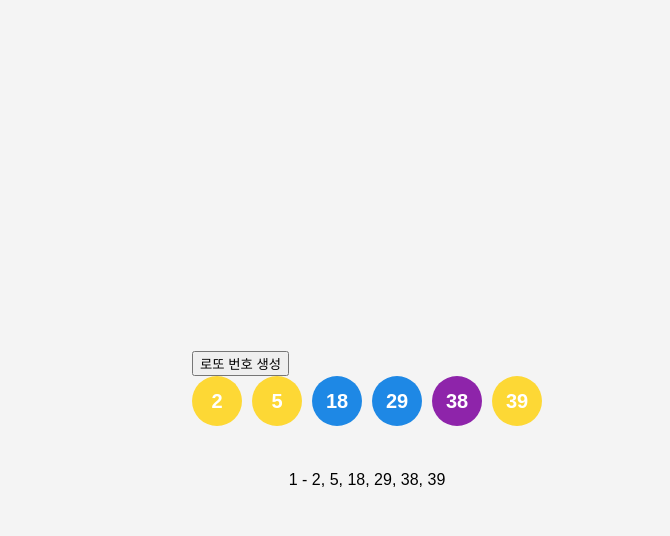
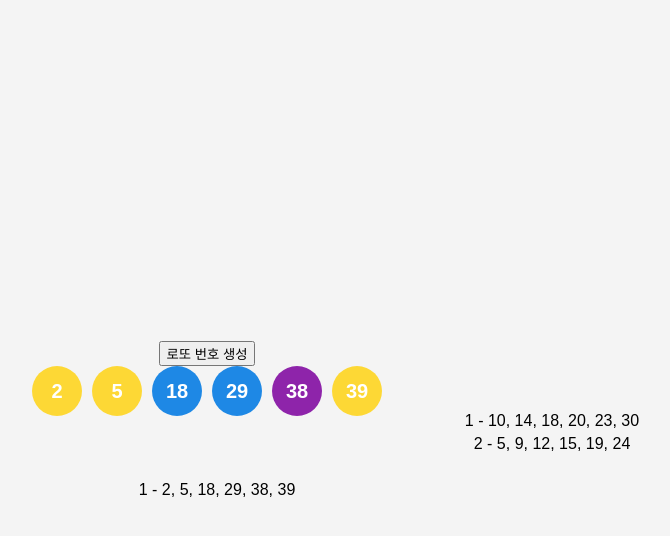
Before and after one commit to minwoonggi1/lotto-test, a plain HTML site: page index.html in a window 1280 px wide. Both pictures are taken after a click on the button "로또 번호 생성". Shown: the whole page, without its empty margins (273-943 px from the left). Drawn offline with Linux system fonts and the light colour scheme.

Commit message:
Update index.html

```diff
--- a/index.html
+++ b/index.html
@@ -7,18 +7,23 @@
         body {
             font-family: Arial, sans-serif;
             display: flex;
-            flex-direction: column;
+            flex-direction: row;
+            justify-content: center;
             align-items: center;
-            justify-content: center;
             height: 100vh;
             margin: 0;
             padding: 20px;
             background-color: #f4f4f4;
         }
+        .content {
+            display: flex;
+            flex-direction: column;
+            align-items: center;
+        }
         #lottoNumbers {
             display: flex;
             gap: 10px;
-            margin-bottom: 20px; /* 버튼과 번호 사이의 간격을 추가 */
+            margin-bottom: 40px; /* 간격을 40px로 조정 */
         }
         .number {
             width: 50px;
@@ -30,27 +35,40 @@
             font-size: 20px;
             font-weight: bold;
             color: white;
+            animation: pop-in 0.5s ease-out forwards;
         }
-        #history {
-            width: 100%;
+        #history, #winningNumbers {
+            width: 300px;
             display: flex;
             flex-direction: column;
             align-items: center;
             margin-top: 20px;
+            margin-left: 20px;
         }
-        .history-entry {
+        .history-entry, .winning-entry {
             margin-top: 5px;
+        }
+        @keyframes pop-in {
+            0% { transform: scale(0); }
+            85% { transform: scale(1.25); }
+            100% { transform: scale(1); }
         }
     </style>
 </head>
 <body>
-    <div>
+    <div class="content">
         <button onclick="generateLottoNumbers()">로또 번호 생성</button>
         <div id="lottoNumbers"></div>
+        <div id="history"></div>
     </div>
-    <div id="history"></div>
+    <div id="winningNumbers"></div>
     <script>
-        let count = 0; // 생성된 번호 세트의 개수를 저장할 변수
+        let count = 0;
+        const winningNumbers = [
+            [10, 14, 18, 20, 23, 30], // 역대 당첨 번호 예시 (최신 순)
+            [5, 9, 12, 15, 19, 24]
+            // 추가적인 당첨 번호는 이 배열에 넣으세요.
+        ];
 
         function generateLottoNumbers() {
             const colors = ['#fdd835', '#e53935', '#1e88e5', '#43a047', '#fb8c00', '#8e24aa'];
@@ -58,9 +76,9 @@
             while (lottoNumbers.size < 6) {
                 lottoNumbers.add(Math.floor(Math.random() * 45) + 1);
             }
-            const sortedNumbers = Array.from(lottoNumbers).sort((a, b) => a - b); // 번호를 오름차순으로 정렬
+            const sortedNumbers = Array.from(lottoNumbers).sort((a, b) => a - b);
             const numbersContainer = document.getElementById('lottoNumbers');
-            numbersContainer.innerHTML = ''; // 이전 번호 지우기
+            numbersContainer.innerHTML = '';
             sortedNumbers.forEach(number => {
                 const numberElement = document.createElement('div');
                 numberElement.classList.add('number');
@@ -72,13 +90,25 @@
         }
 
         function recordHistory(numbers) {
-            count++; // 생성된 번호 세트의 개수를 증가
+            count++;
             const historyContainer = document.getElementById('history');
             const entry = document.createElement('div');
             entry.classList.add('history-entry');
-            entry.textContent = count + ' - ' + numbers.join(', '); // 순서 번호와 함께 번호 표시
+            entry.textContent = count + ' - ' + numbers.join(', ');
             historyContainer.appendChild(entry);
         }
+
+        function displayWinningNumbers() {
+            const numbersContainer = document.getElementById('winningNumbers');
+            winningNumbers.forEach((set, index) => {
+                const entry = document.createElement('div');
+                entry.classList.add('winning-entry');
+                entry.textContent = (index + 1) + ' - ' + set.join(', ');
+                numbersContainer.appendChild(entry);
+            });
+        }
+
+        displayWinningNumbers();
     </script>
 </body>
 </html>
```
